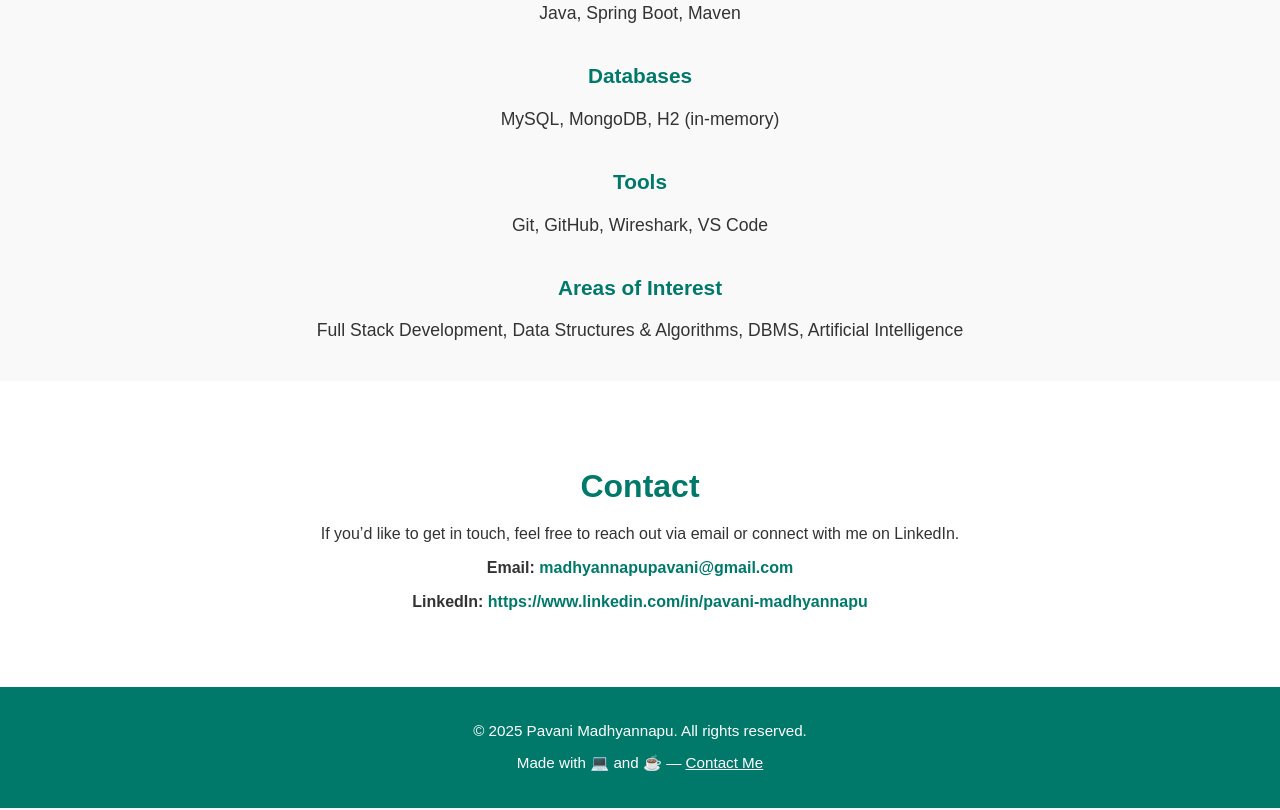
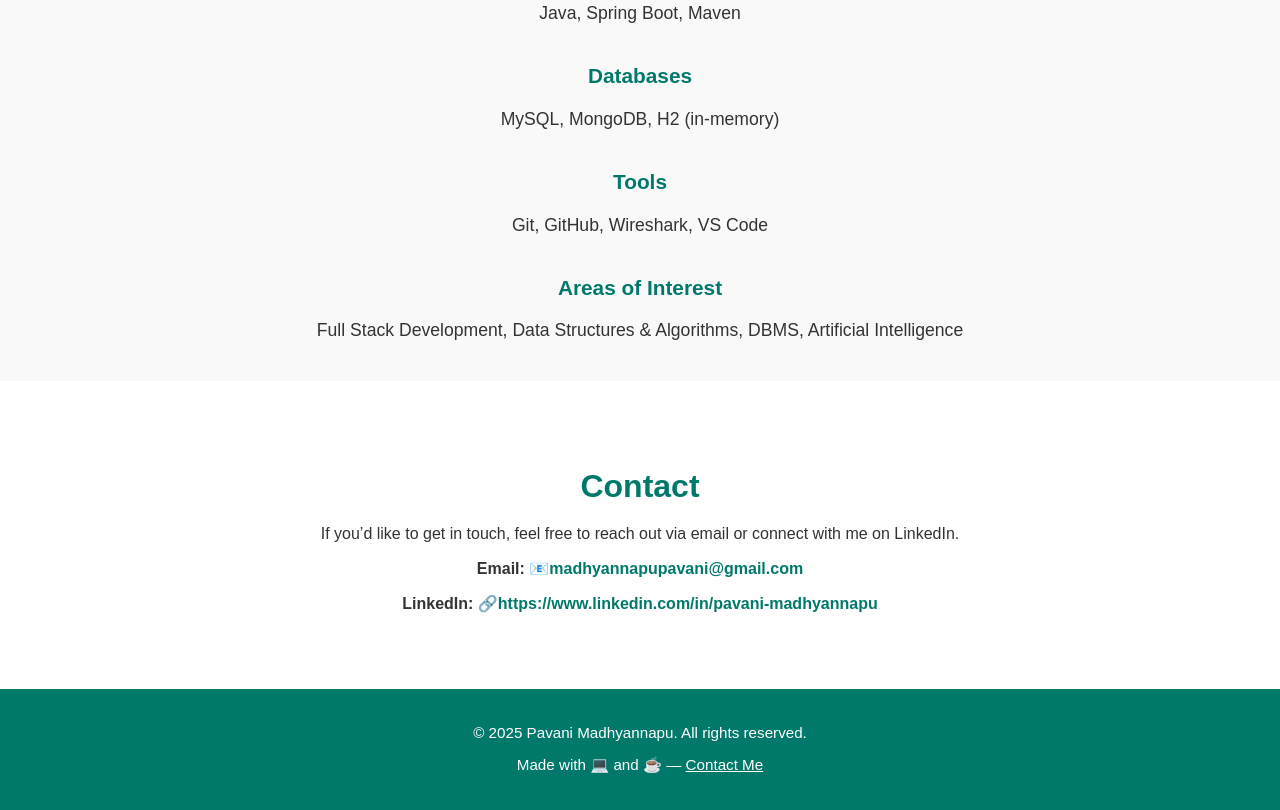
Before and after one commit to Pavani1701/Portfolio, a plain HTML site: page index.html in a window 1280 px wide. Shown: the part 2891-3701 px from the top of the page. Drawn offline with Linux system fonts and the light colour scheme; a script that the page names is missing.

Commit message:
Add files via upload

```diff
--- a/index.html
+++ b/index.html
@@ -121,8 +121,8 @@
         <div class="container">
           <h2>Contact</h2>
           <p>If you’d like to get in touch, feel free to reach out via email or connect with me on LinkedIn.</p>
-          <p><strong>Email:</strong> <a href="mailto:madhyannapupavani@gmail.com">madhyannapupavani@gmail.com</a></p>
-          <p><strong>LinkedIn:</strong> <a href="https://www.linkedin.com/in/pavani-madhyannapu" target="_blank">https://www.linkedin.com/in/pavani-madhyannapu</a></p>
+          <p><strong>Email:</strong> <a href="mailto:madhyannapupavani@gmail.com">📧madhyannapupavani@gmail.com</a></p>
+          <p><strong>LinkedIn:</strong> <a href="https://www.linkedin.com/in/pavani-madhyannapu" target="_blank">🔗https://www.linkedin.com/in/pavani-madhyannapu</a></p>
         </div>
     </section>
     <footer>
```
Also changed, not shown: assets/Programming In Java.jpg (added), script.js (added), 2 other files.
